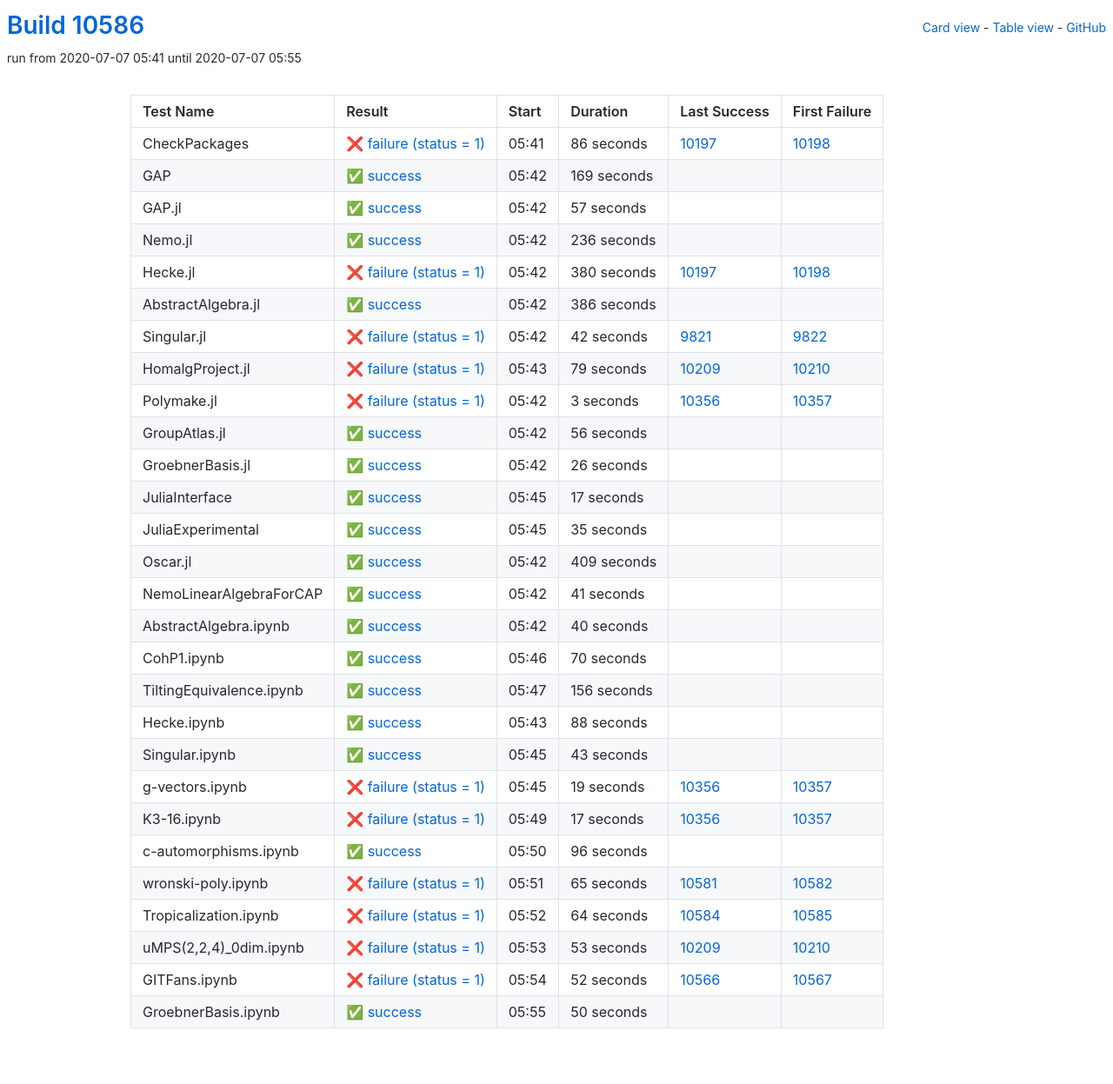
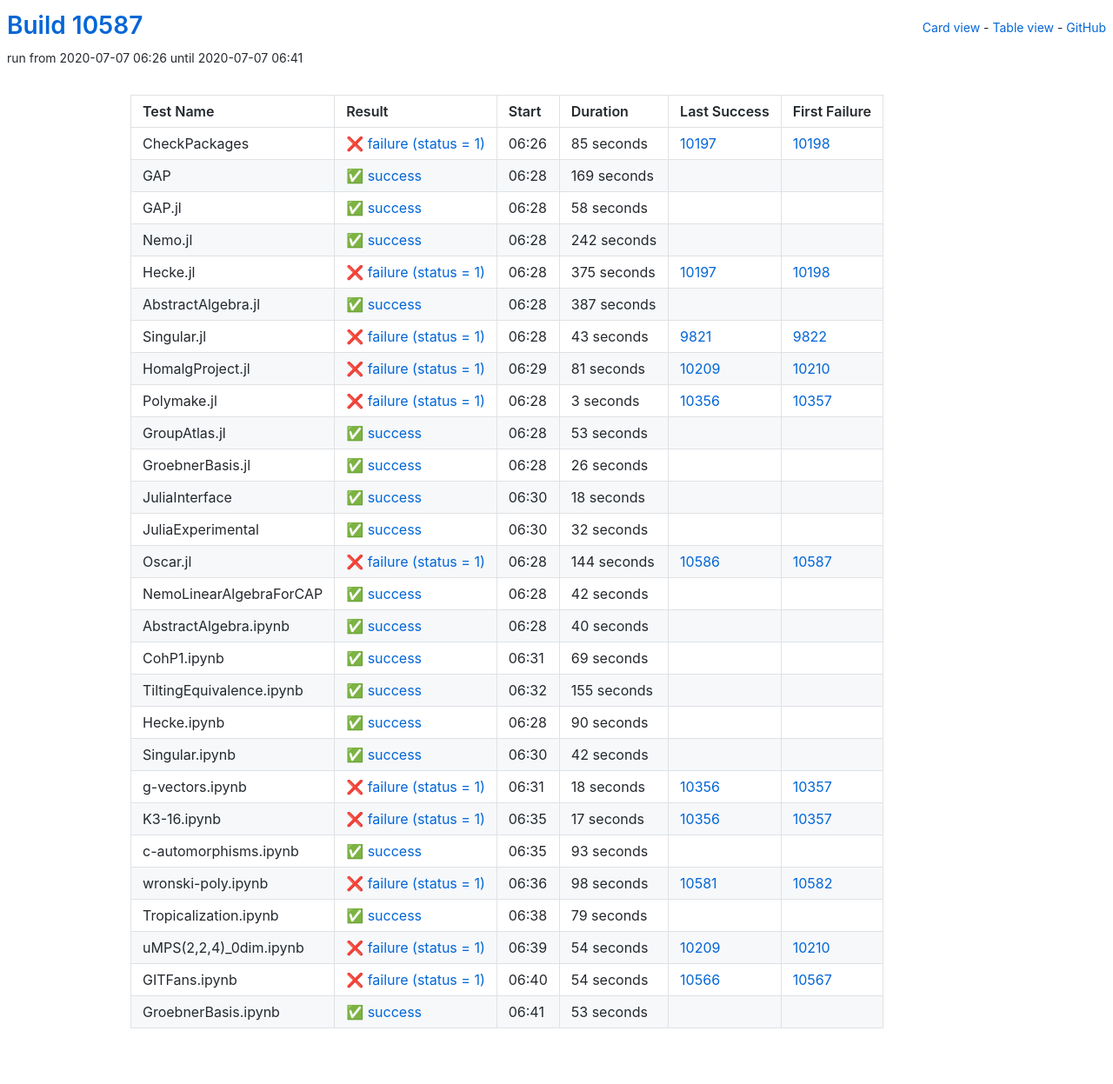
Before and after one commit to oscar-system/oscar-ci-status, a Jekyll site: the page built from table.html, in a window 1280 px wide. Shown: the whole page at 87% size. Built offline with Jekyll 4.4.1, drawn with Linux system fonts in a browser that asks for light colours.

Commit message:
Build #10587

```diff
--- a/_data/ci.yml
+++ b/_data/ci.yml
@@ -1,6 +1,6 @@
 ---
-build: 10586
-build_url: https://oscarci.mathematik.uni-kl.de/job/oscar/10586/
+build: 10587
+build_url: https://oscarci.mathematik.uni-kl.de/job/oscar/10587/
 job: oscar
 organization: oscar-system
 repo: oscar-ci-status
@@ -8,20 +8,20 @@
 tests:
 - name: CheckPackages
   id: checkpackages
-  log: https://oscarci.mathematik.uni-kl.de/job/oscar/10586/artifact/logs/build-10586/CheckPackages.log
-  start: 2020-07-07 05:41
+  log: https://oscarci.mathematik.uni-kl.de/job/oscar/10587/artifact/logs/build-10587/CheckPackages.log
+  start: 2020-07-07 06:26
   success: false
   exitcode: 1
   status: failure
-  duration: 86
+  duration: 85
   last_success: 10197
   last_success_url: https://oscarci.mathematik.uni-kl.de/job/oscar/10197/
   first_failure: 10198
   first_failure_url: https://oscarci.mathematik.uni-kl.de/job/oscar/10198/
 - name: GAP
   id: gap
-  log: https://oscarci.mathematik.uni-kl.de/job/oscar/10586/artifact/logs/build-10586/GAP.log
-  start: 2020-07-07 05:42
+  log: https://oscarci.mathematik.uni-kl.de/job/oscar/10587/artifact/logs/build-10587/GAP.log
+  start: 2020-07-07 06:28
   success: true
   exitcode: 0
   status: success
@@ -32,80 +32,80 @@
   first_failure_url:
 - name: GAP.jl
   id: gap-jl
-  log: https://oscarci.mathematik.uni-kl.de/job/oscar/10586/artifact/logs/build-10586/GAP.jl.log
-  start: 2020-07-07 05:42
+  log: https://oscarci.mathematik.uni-kl.de/job/oscar/10587/artifact/logs/build-10587/GAP.jl.log
+  start: 2020-07-07 06:28
   success: true
   exitcode: 0
   status: success
-  duration: 57
+  duration: 58
   last_success: false
   last_success_url:
   first_failure: false
   first_failure_url:
 - name: Nemo.jl
   id: nemo-jl
-  log: https://oscarci.mathematik.uni-kl.de/job/oscar/10586/artifact/logs/build-10586/Nemo.jl.log
-  start: 2020-07-07 05:42
+  log: https://oscarci.mathematik.uni-kl.de/job/oscar/10587/artifact/logs/build-10587/Nemo.jl.log
+  start: 2020-07-07 06:28
   success: true
   exitcode: 0
   status: success
-  duration: 236
+  duration: 242
   last_success: false
   last_success_url:
   first_failure: false
   first_failure_url:
 - name: Hecke.jl
   id: hecke-jl
-  log: https://oscarci.mathematik.uni-kl.de/job/oscar/10586/artifact/logs/build-10586/Hecke.jl.log
-  start: 2020-07-07 05:42
+  log: https://oscarci.mathematik.uni-kl.de/job/oscar/10587/artifact/logs/build-10587/Hecke.jl.log
+  start: 2020-07-07 06:28
   success: false
   exitcode: 1
   status: failure
-  duration: 380
+  duration: 375
   last_success: 10197
   last_success_url: https://oscarci.mathematik.uni-kl.de/job/oscar/10197/
   first_failure: 10198
   first_failure_url: https://oscarci.mathematik.uni-kl.de/job/oscar/10198/
 - name: AbstractAlgebra.jl
   id: abstractalgebra-jl
-  log: https://oscarci.mathematik.uni-kl.de/job/oscar/10586/artifact/logs/build-10586/AbstractAlgebra.jl.log
-  start: 2020-07-07 05:42
+  log: https://oscarci.mathematik.uni-kl.de/job/oscar/10587/artifact/logs/build-10587/AbstractAlgebra.jl.log
+  start: 2020-07-07 06:28
   success: true
   exitcode: 0
   status: success
-  duration: 386
+  duration: 387
   last_success: false
   last_success_url:
   first_failure: false
   first_failure_url:
 - name: Singular.jl
   id: singular-jl
-  log: https://oscarci.mathematik.uni-kl.de/job/oscar/10586/artifact/logs/build-10586/Singular.jl.log
-  start: 2020-07-07 05:42
+  log: https://oscarci.mathematik.uni-kl.de/job/oscar/10587/artifact/logs/build-10587/Singular.jl.log
+  start: 2020-07-07 06:28
   success: false
   exitcode: 1
   status: failure
-  duration: 42
+  duration: 43
   last_success: 9821
   last_success_url: https://oscarci.mathematik.uni-kl.de/job/oscar/9821/
   first_failure: 9822
   first_failure_url: https://oscarci.mathematik.uni-kl.de/job/oscar/9822/
 - name: HomalgProject.jl
   id: homalgproject-jl
-  log: https://oscarci.mathematik.uni-kl.de/job/oscar/10586/artifact/logs/build-10586/HomalgProject.jl.log
-  start: 2020-07-07 05:43
+  log: https://oscarci.mathematik.uni-kl.de/job/oscar/10587/artifact/logs/build-10587/HomalgProject.jl.log
+  start: 2020-07-07 06:29
   success: false
   exitcode: 1
   status: failure
-  duration: 79
+  duration: 81
   last_success: 10209
   last_success_url: https://oscarci.mathematik.uni-kl.de/job/oscar/10209/
   first_failure: 10210
   first_failure_url: https://oscarci.mathematik.uni-kl.de/job/oscar/10210/
 - name: Polymake.jl
   id: polymake-jl
-  log: https://oscarci.mathematik.uni-kl.de/job/oscar/10586/artifact/logs/build-10586/Polymake.jl.log
-  start: 2020-07-07 05:42
+  log: https://oscarci.mathematik.uni-kl.de/job/oscar/10587/artifact/logs/build-10587/Polymake.jl.log
+  start: 2020-07-07 06:28
   success: false
   exitcode: 1
   status: failure
@@ -116,20 +116,20 @@
   first_failure_url: https://oscarci.mathematik.uni-kl.de/job/oscar/10357/
 - name: GroupAtlas.jl
   id: groupatlas-jl
-  log: https://oscarci.mathematik.uni-kl.de/job/oscar/10586/artifact/logs/build-10586/GroupAtlas.jl.log
-  start: 2020-07-07 05:42
+  log: https://oscarci.mathematik.uni-kl.de/job/oscar/10587/artifact/logs/build-10587/GroupAtlas.jl.log
+  start: 2020-07-07 06:28
   success: true
   exitcode: 0
   status: success
-  duration: 56
+  duration: 53
   last_success: false
   last_success_url:
   first_failure: false
   first_failure_url:
 - name: GroebnerBasis.jl
   id: groebnerbasis-jl
-  log: https://oscarci.mathematik.uni-kl.de/job/oscar/10586/artifact/logs/build-10586/GroebnerBasis.jl.log
-  start: 2020-07-07 05:42
+  log: https://oscarci.mathematik.uni-kl.de/job/oscar/10587/artifact/logs/build-10587/GroebnerBasis.jl.log
+  start: 2020-07-07 06:28
   success: true
   exitcode: 0
   status: success
@@ -140,56 +140,56 @@
   first_failure_url:
 - name: JuliaInterface
   id: juliainterface
-  log: https://oscarci.mathematik.uni-kl.de/job/oscar/10586/artifact/logs/build-10586/JuliaInterface.log
-  start: 2020-07-07 05:45
+  log: https://oscarci.mathematik.uni-kl.de/job/oscar/10587/artifact/logs/build-10587/JuliaInterface.log
+  start: 2020-07-07 06:30
   success: true
   exitcode: 0
   status: success
-  duration: 17
+  duration: 18
   last_success: false
   last_success_url:
   first_failure: false
   first_failure_url:
 - name: JuliaExperimental
   id: juliaexperimental
-  log: https://oscarci.mathematik.uni-kl.de/job/oscar/10586/artifact/logs/build-10586/JuliaExperimental.log
-  start: 2020-07-07 05:45
+  log: https://oscarci.mathematik.uni-kl.de/job/oscar/10587/artifact/logs/build-10587/JuliaExperimental.log
+  start: 2020-07-07 06:30
   success: true
   exitcode: 0
   status: success
-  duration: 35
+  duration: 32
   last_success: false
   last_success_url:
   first_failure: false
   first_failure_url:
 - name: Oscar.jl
   id: oscar-jl
-  log: https://oscarci.mathematik.uni-kl.de/job/oscar/10586/artifact/logs/build-10586/Oscar.jl.log
-  start: 2020-07-07 05:42
+  log: https://oscarci.mathematik.uni-kl.de/job/oscar/10587/artifact/logs/build-10587/Oscar.jl.log
+  start: 2020-07-07 06:28
+  success: false
+  exitcode: 1
+  status: failure
+  duration: 144
+  last_success: 10586
+  last_success_url: https://oscarci.mathematik.uni-kl.de/job/oscar/10586/
+  first_failure: 10587
+  first_failure_url: https://oscarci.mathematik.uni-kl.de/job/oscar/10587/
+- name: NemoLinearAlgebraForCAP
+  id: nemolinearalgebraforcap
+  log: https://oscarci.mathematik.uni-kl.de/job/oscar/10587/artifact/logs/build-10587/NemoLinearAlgebraForCAP.log
+  start: 2020-07-07 06:28
   success: true
   exitcode: 0
   status: success
-  duration: 409
-  last_success: false
-  last_success_url:
-  first_failure: false
-  first_failure_url:
-- name: NemoLinearAlgebraForCAP
-  id: nemolinearalgebraforcap
-  log: https://oscarci.mathematik.uni-kl.de/job/oscar/10586/artifact/logs/build-10586/NemoLinearAlgebraForCAP.log
-  start: 2020-07-07 05:42
-  success: true
-  exitcode: 0
-  status: success
-  duration: 41
+  duration: 42
   last_success: false
   last_success_url:
   first_failure: false
   first_failure_url:
 - name: AbstractAlgebra.ipynb
   id: abstractalgebra-ipynb
-  log: https://oscarci.mathematik.uni-kl.de/job/oscar/10586/artifact/logs/build-10586/AbstractAlgebra.ipynb.log
-  start: 2020-07-07 05:42
+  log: https://oscarci.mathematik.uni-kl.de/job/oscar/10587/artifact/logs/build-10587/AbstractAlgebra.ipynb.log
+  start: 2020-07-07 06:28
   success: true
   exitcode: 0
   status: success
@@ -200,68 +200,68 @@
   first_failure_url:
 - name: CohP1.ipynb
   id: cohp1-ipynb
-  log: https://oscarci.mathematik.uni-kl.de/job/oscar/10586/artifact/logs/build-10586/CohP1.ipynb.log
-  start: 2020-07-07 05:46
+  log: https://oscarci.mathematik.uni-kl.de/job/oscar/10587/artifact/logs/build-10587/CohP1.ipynb.log
+  start: 2020-07-07 06:31
   success: true
   exitcode: 0
   status: success
-  duration: 70
+  duration: 69
   last_success: false
   last_success_url:
   first_failure: false
   first_failure_url:
 - name: TiltingEquivalence.ipynb
   id: tiltingequivalence-ipynb
-  log: https://oscarci.mathematik.uni-kl.de/job/oscar/10586/artifact/logs/build-10586/TiltingEquivalence.ipynb.log
-  start: 2020-07-07 05:47
+  log: https://oscarci.mathematik.uni-kl.de/job/oscar/10587/artifact/logs/build-10587/TiltingEquivalence.ipynb.log
+  start: 2020-07-07 06:32
   success: true
   exitcode: 0
   status: success
-  duration: 156
+  duration: 155
   last_success: false
   last_success_url:
   first_failure: false
   first_failure_url:
 - name: Hecke.ipynb
   id: hecke-ipynb
-  log: https://oscarci.mathematik.uni-kl.de/job/oscar/10586/artifact/logs/build-10586/Hecke.ipynb.log
-  start: 2020-07-07 05:43
+  log: https://oscarci.mathematik.uni-kl.de/job/oscar/10587/artifact/logs/build-10587/Hecke.ipynb.log
+  start: 2020-07-07 06:28
   success: true
   exitcode: 0
   status: success
-  duration: 88
+  duration: 90
   last_success: false
   last_success_url:
   first_failure: false
   first_failure_url:
 - name: Singular.ipynb
   id: singular-ipynb
-  log: https://oscarci.mathematik.uni-kl.de/job/oscar/10586/artifact/logs/build-10586/Singular.ipynb.log
-  start: 2020-07-07 05:45
+  log: https://oscarci.mathematik.uni-kl.de/job/oscar/10587/artifact/logs/build-10587/Singular.ipynb.log
+  start: 2020-07-07 06:30
   success: true
   exitcode: 0
   status: success
-  duration: 43
+  duration: 42
   last_success: false
   last_success_url:
   first_failure: false
   first_failure_url:
 - name: g-vectors.ipynb
   id: g-vectors-ipynb
-  log: https://oscarci.mathematik.uni-kl.de/job/oscar/10586/artifact/logs/build-10586/g-vectors.ipynb.log
-  start: 2020-07-07 05:45
+  log: https://oscarci.mathematik.uni-kl.de/job/oscar/10587/artifact/logs/build-10587/g-vectors.ipynb.log
+  start: 2020-07-07 06:31
   success: false
   exitcode: 1
   status: failure
-  duration: 19
+  duration: 18
   last_success: 10356
   last_success_url: https://oscarci.mathematik.uni-kl.de/job/oscar/10356/
   first_failure: 10357
   first_failure_url: https://oscarci.mathematik.uni-kl.de/job/oscar/10357/
 - name: K3-16.ipynb
   id: k3-16-ipynb
-  log: https://oscarci.mathematik.uni-kl.de/job/oscar/10586/artifact/logs/build-10586/K3-16.ipynb.log
-  start: 2020-07-07 05:49
+  log: https://oscarci.mathematik.uni-kl.de/job/oscar/10587/artifact/logs/build-10587/K3-16.ipynb.log
+  start: 2020-07-07 06:35
   success: false
   exitcode: 1
   status: failure
@@ -272,72 +272,72 @@
   first_failure_url: https://oscarci.mathematik.uni-kl.de/job/oscar/10357/
 - name: c-automorphisms.ipynb
   id: c-automorphisms-ipynb
-  log: https://oscarci.mathematik.uni-kl.de/job/oscar/10586/artifact/logs/build-10586/c-automorphisms.ipynb.log
-  start: 2020-07-07 05:50
+  log: https://oscarci.mathematik.uni-kl.de/job/oscar/10587/artifact/logs/build-10587/c-automorphisms.ipynb.log
+  start: 2020-07-07 06:35
   success: true
   exitcode: 0
   status: success
-  duration: 96
+  duration: 93
   last_success: false
   last_success_url:
   first_failure: false
   first_failure_url:
 - name: wronski-poly.ipynb
   id: wronski-poly-ipynb
-  log: https://oscarci.mathematik.uni-kl.de/job/oscar/10586/artifact/logs/build-10586/wronski-poly.ipynb.log
-  start: 2020-07-07 05:51
+  log: https://oscarci.mathematik.uni-kl.de/job/oscar/10587/artifact/logs/build-10587/wronski-poly.ipynb.log
+  start: 2020-07-07 06:36
   success: false
   exitcode: 1
   status: failure
-  duration: 65
+  duration: 98
   last_success: 10581
   last_success_url: https://oscarci.mathematik.uni-kl.de/job/oscar/10581/
   first_failure: 10582
   first_failure_url: https://oscarci.mathematik.uni-kl.de/job/oscar/10582/
 - name: Tropicalization.ipynb
   id: tropicalization-ipynb
-  log: https://oscarci.mathematik.uni-kl.de/job/oscar/10586/artifact/logs/build-10586/Tropicalization.ipynb.log
-  start: 2020-07-07 05:52
+  log: https://oscarci.mathematik.uni-kl.de/job/oscar/10587/artifact/logs/build-10587/Tropicalization.ipynb.log
+  start: 2020-07-07 06:38
+  success: true
+  exitcode: 0
+  status: success
+  duration: 79
+  last_success: false
+  last_success_url:
+  first_failure: false
+  first_failure_url:
+- name: uMPS(2,2,4)_0dim.ipynb
+  id: umps-2-2-4-0dim-ipynb
+  log: https://oscarci.mathematik.uni-kl.de/job/oscar/10587/artifact/logs/build-10587/uMPS-2-2-4-_0dim.ipynb.log
+  start: 2020-07-07 06:39
   success: false
   exitcode: 1
   status: failure
-  duration: 64
-  last_success: 10584
-  last_success_url: https://oscarci.mathematik.uni-kl.de/job/oscar/10584/
-  first_failure: 10585
-  first_failure_url: https://oscarci.mathematik.uni-kl.de/job/oscar/10585/
-- name: uMPS(2,2,4)_0dim.ipynb
-  id: umps-2-2-4-0dim-ipynb
-  log: https://oscarci.mathematik.uni-kl.de/job/oscar/10586/artifact/logs/build-10586/uMPS-2-2-4-_0dim.ipynb.log
-  start: 2020-07-07 05:53
-  success: false
-  exitcode: 1
-  status: failure
-  duration: 53
+  duration: 54
   last_success: 10209
   last_success_url: https://oscarci.mathematik.uni-kl.de/job/oscar/10209/
   first_failure: 10210
   first_failure_url: https://oscarci.mathematik.uni-kl.de/job/oscar/10210/
 - name: GITFans.ipynb
   id: gitfans-ipynb
-  log: https://oscarci.mathematik.uni-kl.de/job/oscar/10586/artifact/logs/build-10586/GITFans.ipynb.log
-  start: 2020-07-07 05:54
+  log: https://oscarci.mathematik.uni-kl.de/job/oscar/10587/artifact/logs/build-10587/GITFans.ipynb.log
+  start: 2020-07-07 06:40
   success: false
   exitcode: 1
   status: failure
-  duration: 52
+  duration: 54
   last_success: 10566
   last_success_url: https://oscarci.mathematik.uni-kl.de/job/oscar/10566/
   first_failure: 10567
   first_failure_url: https://oscarci.mathematik.uni-kl.de/job/oscar/10567/
 - name: GroebnerBasis.ipynb
   id: groebnerbasis-ipynb
-  log: https://oscarci.mathematik.uni-kl.de/job/oscar/10586/artifact/logs/build-10586/GroebnerBasis.ipynb.log
-  start: 2020-07-07 05:55
+  log: https://oscarci.mathematik.uni-kl.de/job/oscar/10587/artifact/logs/build-10587/GroebnerBasis.ipynb.log
+  start: 2020-07-07 06:41
   success: true
   exitcode: 0
   status: success
-  duration: 50
+  duration: 53
   last_success: false
   last_success_url:
   first_failure: false
```
Also changed, not shown: README.md.
